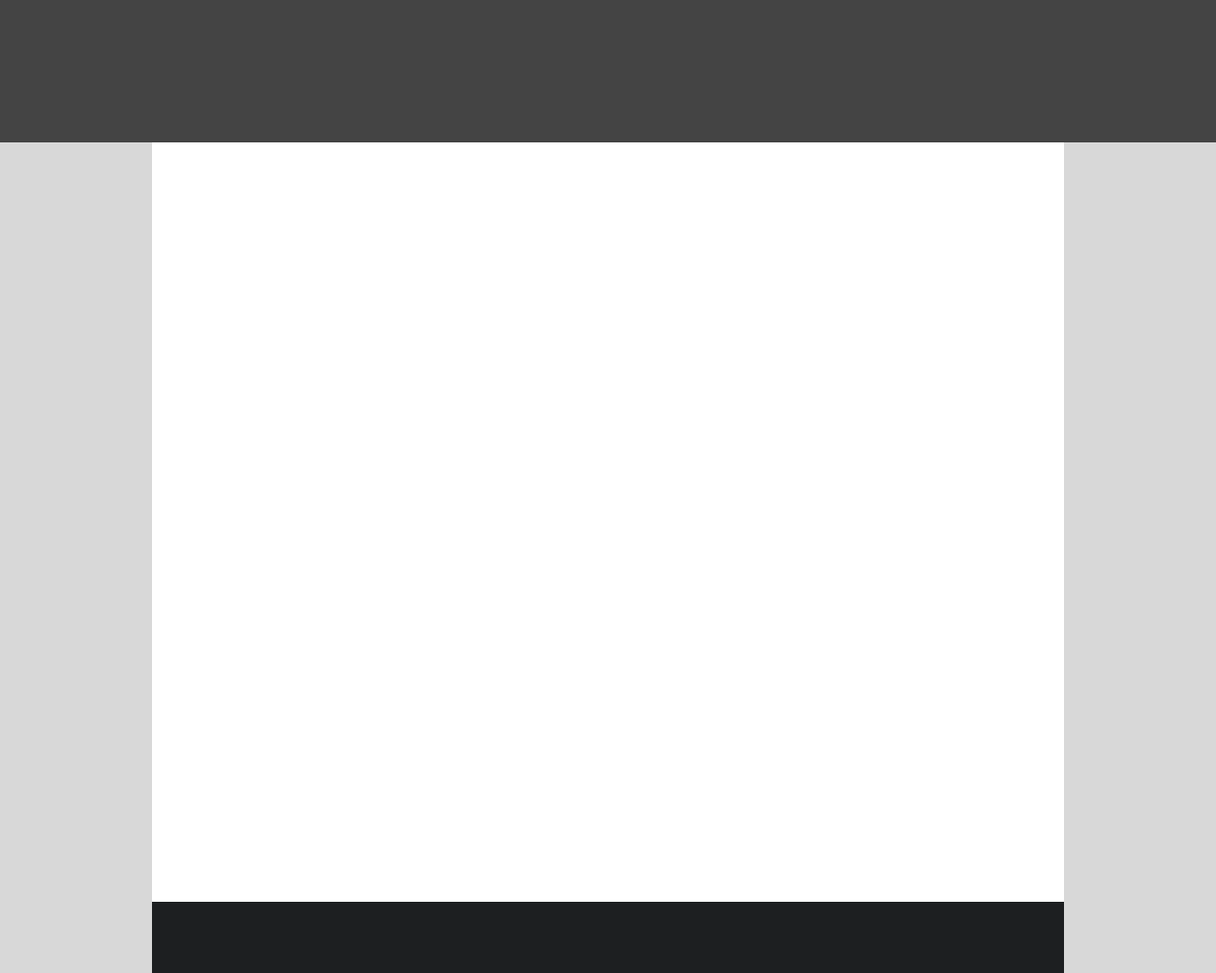
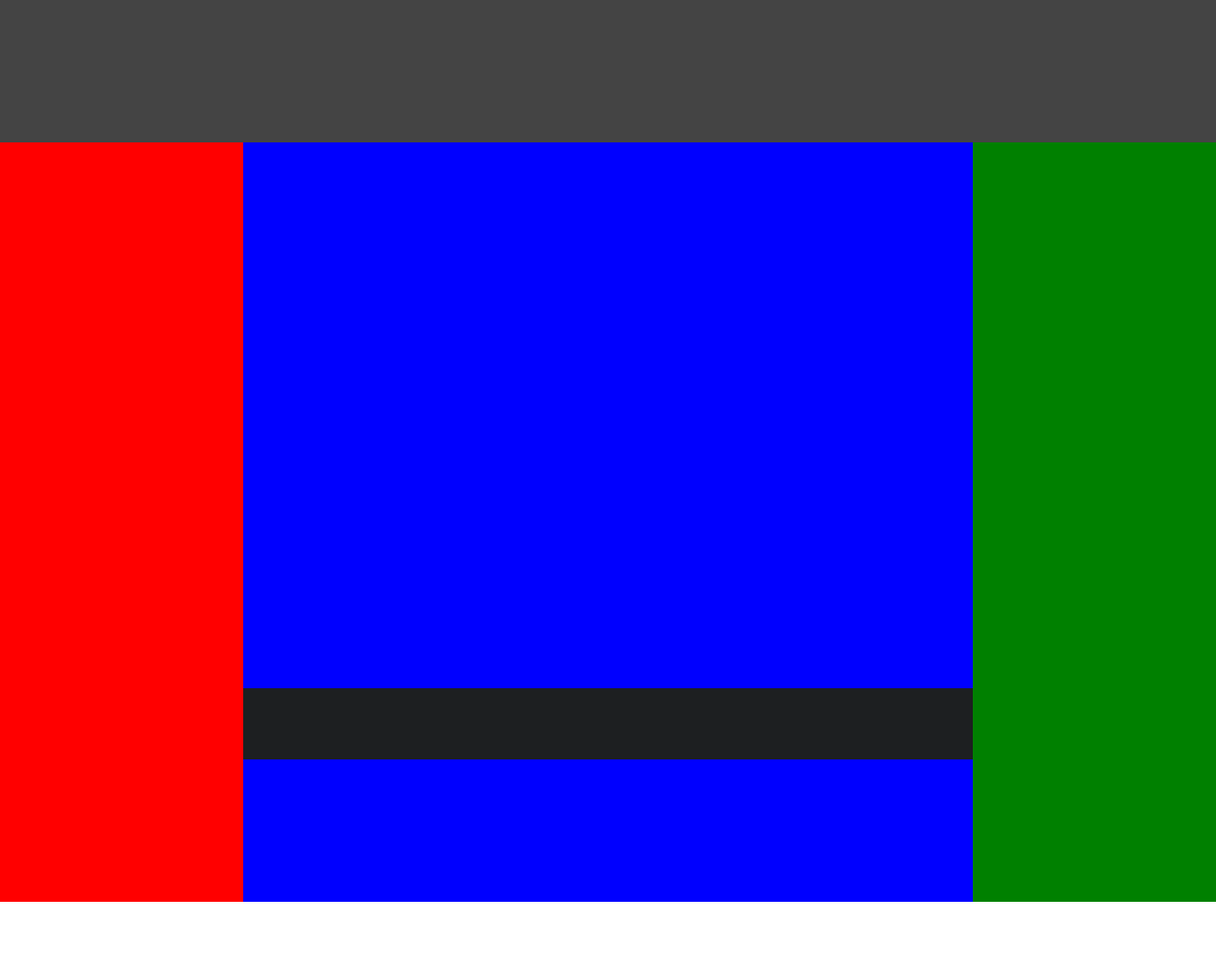
Before and after one commit to mslends/dm10-html-layout, a plain HTML site: page first/index.html in a window 1280 px wide. Shown: the whole page at 95% size. After the commit the page ends 950 px from the top, so only its background shows below. Drawn offline with Linux system fonts and the light colour scheme.

Commit message:
Completed the first html layout.

```diff
--- a/first/index.html
+++ b/first/index.html
@@ -3,14 +3,21 @@
 <html>
   <head>
     <link rel="stylesheet" href="style.css" media="screen" title="no title" charset="utf-8">
+    <link rel="stylesheet" href="reset.css" media="screen" title="no title" charset="utf-8">
     <meta charset="utf-8">
     <title>First Layout</title>
   </head>
   <body class="body">
-    <header class="header"></header>
-    <section class="main-container"></section>
+    <section>
+      <header class="header"></header>
+      <section class="left-section"></section>
+      <section class="middle-section">
+        <section class="footer"></section>
+      </section>
+      <section class="right-section"></section>
 
-    <section class="footer"></section>
+    </section>
+
 
   </body>
 </html>
--- /dev/null
+++ b/first/reset.css
@@ -0,0 +1,44 @@
+html, body, div, span, applet, object, iframe,
+h1, h2, h3, h4, h5, h6, p, blockquote, pre,
+a, abbr, acronym, address, big, cite, code,
+del, dfn, em, img, ins, kbd, q, s, samp,
+small, strike, strong, sub, sup, tt, var,
+b, u, i, center,
+dl, dt, dd, ol, ul, li,
+fieldset, form, label, legend,
+table, caption, tbody, tfoot, thead, tr, th, td,
+article, aside, canvas, details, embed,
+figure, figcaption, footer, header, hgroup,
+menu, nav, output, ruby, section, summary,
+time, mark, audio, video {
+    margin: 0;
+    padding: 0;
+    border: 0;
+    font-size: 100%;
+    font: inherit;
+    vertical-align: baseline;
+    box-sizing: border-box;
+}
+/* HTML5 display-role reset for older browsers */
+article, aside, details, figcaption, figure,
+footer, header, hgroup, menu, nav, section {
+    display: block;
+}
+body {
+    line-height: 1;
+}
+ol, ul {
+    list-style: none;
+}
+blockquote, q {
+    quotes: none;
+}
+blockquote:before, blockquote:after,
+q:before, q:after {
+    content: '';
+    content: none;
+}
+table {
+    border-collapse: collapse;
+    border-spacing: 0;
+}
--- a/first/style.css
+++ b/first/style.css
@@ -1,16 +1,4 @@
-html {
-  box-sizing: border-box;
-}
 
-*, *::before, *::after {
-  box-sizing: inherit;
-}
-body {
-  background-color: #d8d8d8;
-  margin: 0 auto;
-  height: 100vh;
-  width: 100%;
-}
 
 .header {
   background-color: #444444;
@@ -18,16 +6,32 @@ body {
   width: 100%;
 }
 
-.main-container {
-  background-color: #ffffff;
-  width: 75%;
-  height: 100vh;
-  margin: 0 auto;
+.left-section {
+  background-color: red;
+  height: 800px;
+  width: 20%;
+  float: left;
+}
+
+.middle-section {
+  background-color: blue;
+  height: 800px;
+  width: 60%;
+  float: left;
+}
+
+.right-section {
+  background-color: green;
+  height: 800px;
+  width: 20%;
+  float: left;
 }
 
 .footer {
   background-color: #1d1f21;
   height: 75px;
-  width: 75%;
+  width: 60%;
   margin: 0 auto;
+  position: fixed;
+  bottom: 0;
 }
--- /dev/null
+++ b/second/reset.css
@@ -0,0 +1,44 @@
+html, body, div, span, applet, object, iframe,
+h1, h2, h3, h4, h5, h6, p, blockquote, pre,
+a, abbr, acronym, address, big, cite, code,
+del, dfn, em, img, ins, kbd, q, s, samp,
+small, strike, strong, sub, sup, tt, var,
+b, u, i, center,
+dl, dt, dd, ol, ul, li,
+fieldset, form, label, legend,
+table, caption, tbody, tfoot, thead, tr, th, td,
+article, aside, canvas, details, embed,
+figure, figcaption, footer, header, hgroup,
+menu, nav, output, ruby, section, summary,
+time, mark, audio, video {
+    margin: 0;
+    padding: 0;
+    border: 0;
+    font-size: 100%;
+    font: inherit;
+    vertical-align: baseline;
+    box-sizing: border-box;
+}
+/* HTML5 display-role reset for older browsers */
+article, aside, details, figcaption, figure,
+footer, header, hgroup, menu, nav, section {
+    display: block;
+}
+body {
+    line-height: 1;
+}
+ol, ul {
+    list-style: none;
+}
+blockquote, q {
+    quotes: none;
+}
+blockquote:before, blockquote:after,
+q:before, q:after {
+    content: '';
+    content: none;
+}
+table {
+    border-collapse: collapse;
+    border-spacing: 0;
+}
--- /dev/null
+++ b/second/style.css
@@ -0,0 +1,39 @@
+.left-section {
+  background-color: #4a90e2;
+  height: 800px;
+  width: 33%;
+  float: left;
+}
+
+.middle-section {
+  background-color: #50e3c2;
+  height: 800px;
+  width: 33%;
+  float: left;
+}
+
+.right-section {
+  background-color: #b8e986;
+  height: 800px;
+  width: 33%;
+  float: left;
+}
+
+.red-section {
+  background-color: red;
+  height: 300px;
+  width: 100%;
+  float: left;
+  position: fixed;
+  bottom: 0;
+  margin: 0 auto;
+}
+
+.image {
+  background-color: none;
+  height: 50px;
+  width: 30%;
+  color: white;
+  font-size: 40px;
+  text-align: center;
+}
--- /dev/null
+++ b/third/reset.css
@@ -0,0 +1,44 @@
+html, body, div, span, applet, object, iframe,
+h1, h2, h3, h4, h5, h6, p, blockquote, pre,
+a, abbr, acronym, address, big, cite, code,
+del, dfn, em, img, ins, kbd, q, s, samp,
+small, strike, strong, sub, sup, tt, var,
+b, u, i, center,
+dl, dt, dd, ol, ul, li,
+fieldset, form, label, legend,
+table, caption, tbody, tfoot, thead, tr, th, td,
+article, aside, canvas, details, embed,
+figure, figcaption, footer, header, hgroup,
+menu, nav, output, ruby, section, summary,
+time, mark, audio, video {
+    margin: 0;
+    padding: 0;
+    border: 0;
+    font-size: 100%;
+    font: inherit;
+    vertical-align: baseline;
+    box-sizing: border-box;
+}
+/* HTML5 display-role reset for older browsers */
+article, aside, details, figcaption, figure,
+footer, header, hgroup, menu, nav, section {
+    display: block;
+}
+body {
+    line-height: 1;
+}
+ol, ul {
+    list-style: none;
+}
+blockquote, q {
+    quotes: none;
+}
+blockquote:before, blockquote:after,
+q:before, q:after {
+    content: '';
+    content: none;
+}
+table {
+    border-collapse: collapse;
+    border-spacing: 0;
+}
```
Also changed, not shown: second/index.html (added, +22 -0 lines), third/index.html (added, +33 -0 lines), third/style.css (added, +51 -0 lines).
